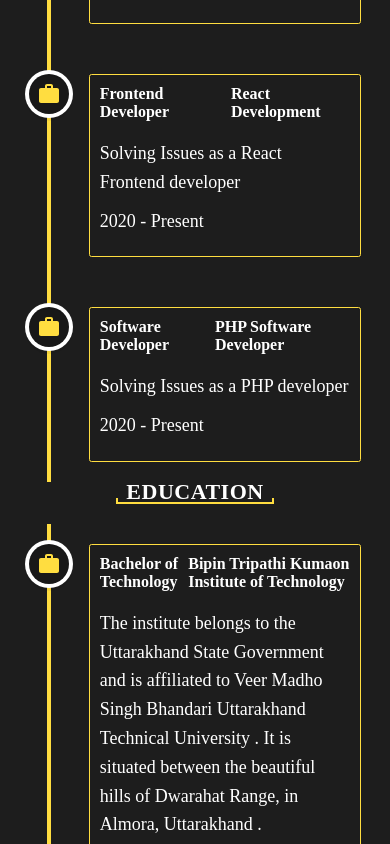
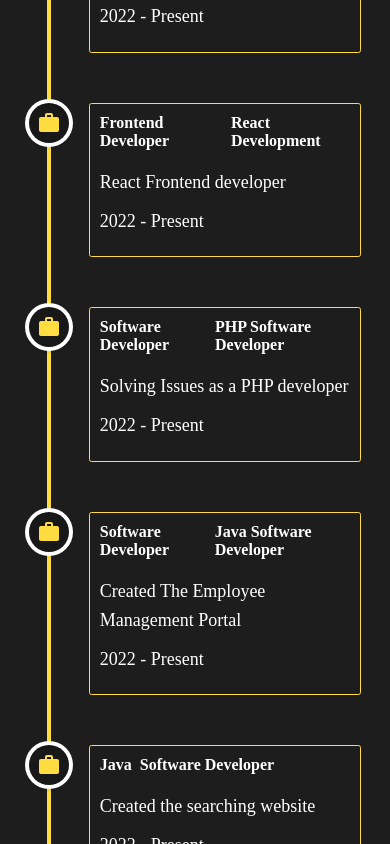
Before and after one commit to MayankBisht8630/My_Portfolio, a React (Vite) app: page /resume in a window 390 px wide. Shown: the part 900-1744 px from the top of the page. Built offline with nearby package versions, Linux system fonts and the light colour scheme.

Commit message:
Changes in UI

```diff
--- a/src/components/navBar/index.jsx
+++ b/src/components/navBar/index.jsx
@@ -37,21 +37,23 @@ const NavBar = () => {
     setToggleIcon(!toggleIcon);
   };
 
-  return(
+  return (
     <div>
-      <nab className="navbar">
+      <nav className="navbar">
         <div className="navbar__container">
-          <Link to={'/'} className="navbar__container__logo">
+          <Link to={"/"} className="navbar__container__logo">
             <FaReact size={30} />
           </Link>
         </div>
-        < ul className={`navbar__container__menu ${toggleIcon ? "active" : ""} `}
+        <ul
+          className={`navbar__container__menu ${toggleIcon ? "active" : ""} `}
         >
-          {data.map((item, key)=> (
+          {data.map((item, key) => (
             <li key={key} className="navbar__container__menu__item">
               <Link
                 className="navbar__container__menu__item__links"
                 to={item.to}
+                onClick={handelToggleIcon}
               >
                 {item.label}
               </Link>
@@ -61,7 +63,7 @@ const NavBar = () => {
         <div className="nav-icon" onClick={handelToggleIcon}>
           {toggleIcon ? <HiX size={30} /> : <FaBars size={30} />}
         </div>
-      </nab>
+      </nav>
     </div>
   );
 };
--- a/src/components/navBar/styles.scss
+++ b/src/components/navBar/styles.scss
@@ -1,4 +1,5 @@
 .navbar{
+    z-index: 999;
     background-color: var(--yellow-theme-nav-background-color);
     height: 80px;
     display: flex;
--- a/src/components/pageHeaderContent/styles.scss
+++ b/src/components/pageHeaderContent/styles.scss
@@ -4,7 +4,6 @@
     padding: 20px;
     border-bottom: 1px dashed var(--yellow-theme-main-color);
     position: relative;
-    background: #1d1d1d;
 
     h2 {
         font-size: 36px;
--- a/src/containers/portfolio/styles.scss
+++ b/src/containers/portfolio/styles.scss
@@ -109,7 +109,7 @@
 
 @media only screen and (max-width: 480px){
     .portfolio__content__filter > li{
-        font-size: 11px;
+        font-size: 9px;
     }
 
     .portfolio__content__cards{
@@ -119,7 +119,7 @@
 
 @media only screen and (min-width: 481px) and (max-width: 767px){
     .portfolio__content__filter > li{
-        font-size: 14px;
+        font-size: 12px;
     }
 
     .portfolio__content__cards{
--- a/src/containers/resume/index.jsx
+++ b/src/containers/resume/index.jsx
@@ -33,7 +33,7 @@ const Resume = () => {
                   color: "var(--yellow-theme-sub-text-color)",
                   border: "1.5px solid var(--yellow-theme-main-color)",
                 }}
-                date="2020 - Present"
+                date="2022 - Present"
                 icon={<MdWork />}
                 iconStyle={{
                   background: "#181818",
--- a/src/containers/resume/utils.js
+++ b/src/containers/resume/utils.js
@@ -3,7 +3,7 @@ export const data = {
     {
       title: "Software Developer",
       subTitle: "Java Software Developer",
-      description: "Solving Issues as a Java developer ",
+      description: "Solving Real Life Issues as a Java developer ",
     },
     {
       title: "Full Stack Developer",
@@ -20,12 +20,34 @@ export const data = {
     {
       title: "Frontend Developer",
       subTitle: "React Development",
-      description: "Solving Issues as a React Frontend developer ",
+      description: "React Frontend developer ",
     },
     {
       title: "Software Developer",
       subTitle: "PHP Software Developer",
       description: "Solving Issues as a PHP developer ",
+    },
+    {
+      title: "Software Developer",
+      subTitle: "Java Software Developer",
+      description: "Created The Employee Management Portal ",
+    },
+    {
+      title: "Java ",
+      subTitle: "Software Developer",
+      description: "Created the searching website ",
+    },
+    {
+      title: "Java ",
+      subTitle: "",
+      description:
+        "Created the calculator API which can perform all the basic calculations performed by a calculator ",
+    },
+    {
+      title: "Open Source",
+      subTitle: "Issue Solving ",
+      description:
+        "Contributed in solving the issues in open source Projects {GitHub} ",
     },
   ],
   education: [
--- a/src/containers/skills/styles.scss
+++ b/src/containers/skills/styles.scss
@@ -13,7 +13,7 @@
             &__category-text{
                 display: inline-block;
                 color: var(--yellow-theme-main-color);
-                font-size: 22px;
+                font-size: 18px;
                 font-weight: 700;
                 line-height: 1rem;
                 letter-spacing: 0.5px;
@@ -45,7 +45,7 @@
             }
 
             .progressbar-wrpper{
-                padding: 50px 0px 0px 0px;
+                padding: 30px 0px 0px 0px;
 
                 p{
                     font-size: 1.6rem;
@@ -70,4 +70,17 @@
     .skills__content-wrapper__inner-content__progressbar-container{
         margin-bottom: 20px;
     }
+
+    .skills__content-wrapper__inner-content__category-text{
+        display: inline-block;
+                color: var(--yellow-theme-main-color);
+                font-size: 16px;
+                font-weight: 700;
+                line-height: 1rem;
+                letter-spacing: 0.5px;
+                position: relative;
+                text-transform: uppercase;
+                padding: 5px 10px;
+                border-bottom: 2px solid var(--yellow-theme-main-color);
+    }
 }
--- a/src/containers/skills/util.js
+++ b/src/containers/skills/util.js
@@ -16,6 +16,14 @@ export const skillData = [
       },
       {
         skillName: "JAVASCRIPT",
+        percentage: "80",
+      },
+      {
+        skillName: "BOOTSTRAP",
+        percentage: "80",
+      },
+      {
+        skillName: "TAILWIND CSS",
         percentage: "80",
       },
     ],
@@ -53,6 +61,10 @@ export const skillData = [
         percentage: "80",
       },
       {
+        skillName: "HIBERNATE FRAMEWORK",
+        percentage: "90",
+      },
+      {
         skillName: "LARAVEL FRAMEWORK",
         percentage: "60",
       },
```
Also changed, not shown: 2 other files (tests, documents, lock files or other folders).
